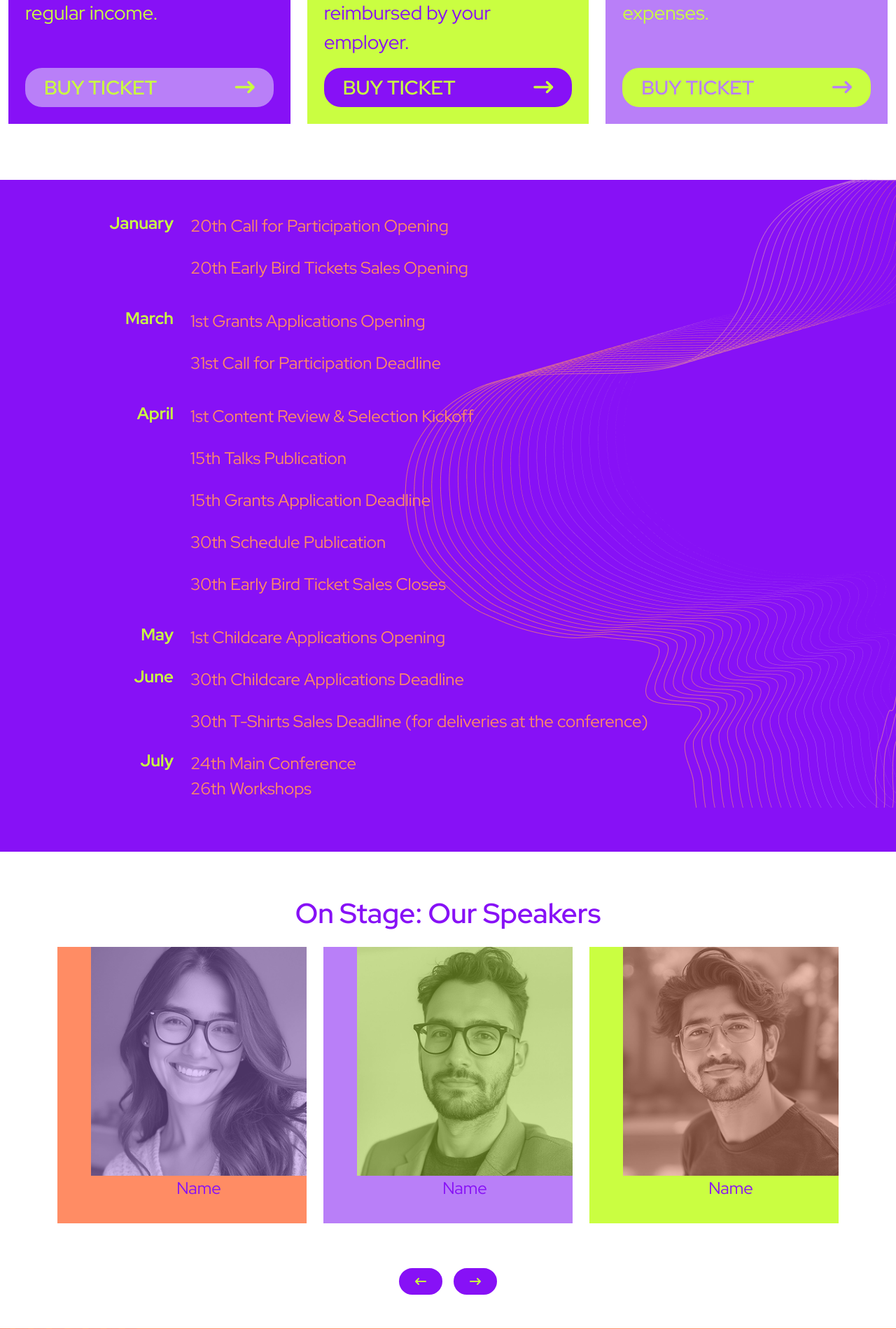
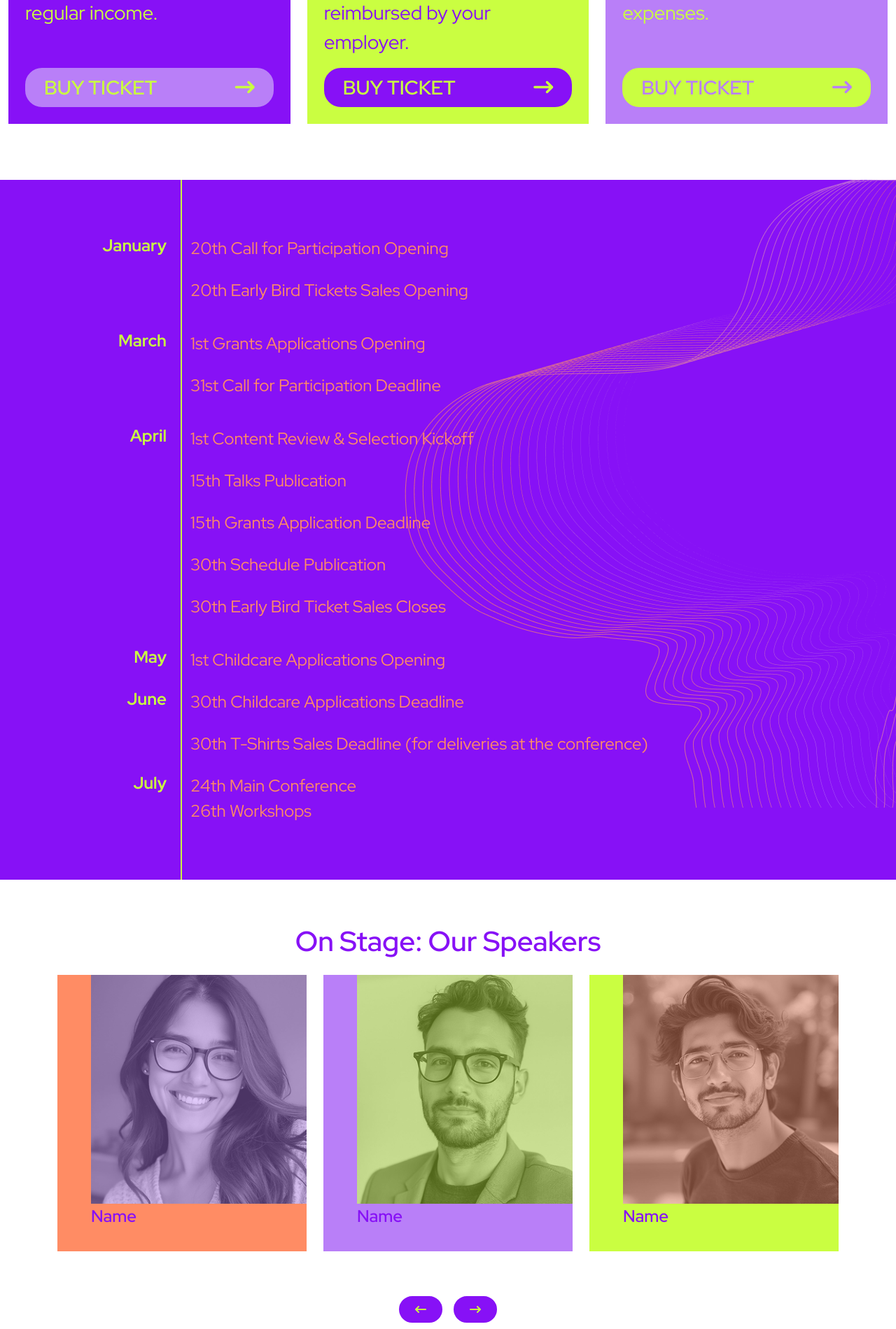
Before and after one commit to pyconpt/2026, a Django app: page / in a window 1280 px wide. Shown: the part 2578-4477 px from the top of the page at 70% size. Run offline with Django 5.2, Linux system fonts and the light colour scheme; parts of the project's set-up code (start-up, migrations or seed data) failed here and were passed over; some libraries are stand-ins or nearby versions.

Commit message:
fix date border and name align

```diff
--- a/pycon_portugal_2026/static/sass/_home.scss
+++ b/pycon_portugal_2026/static/sass/_home.scss
@@ -577,7 +577,10 @@ a:hover {
         }
       }
     }
-
+    p {
+      text-align: left;
+      font-weight: 600;
+    }
     &:nth-child(1) .speaker-information > div:first-child::before {
       background-color: rgba(base.$LightPurple, 0.4); // filtro card 1
     }
@@ -694,6 +697,16 @@ a:hover {
     text-decoration: unset;
   }
 
+  .date-border {
+    border-right: 2px solid base.$Green;
+    padding-right: 20px;
+  }
+  .top-padding {
+    padding-top: 5rem;
+  }
+  .bottom-padding {
+    padding-bottom: 5rem;
+  }
   @media(max-width: 992px) {
     img {
       display: none;
--- a/pycon_portugal_2026/templates/modules/header.html
+++ b/pycon_portugal_2026/templates/modules/header.html
@@ -4,7 +4,7 @@
   <div class="container">
     <a class="navbar-brand d-block d-lg-none" href="{{ home }}">
       <img src="
-              {% block nav_brand %}{% static 'images/logo/logo-pycon2026-green.svg' %}{% endblock %}"
+              {% block nav_brand %}{% static 'images/logo/logo-pycon2026.svg' %}{% endblock %}"
            alt="Logo">
     </a>
     <button class="navbar-toggler" type="button" data-bs-toggle="collapse"
--- a/pycon_portugal_2026/templates/pages/home.html
+++ b/pycon_portugal_2026/templates/pages/home.html
@@ -29,7 +29,7 @@
                     Python communities.
                 </p>
                 <p><strong>Check out last year’s edition </strong>
-                    <button class="btn l-purple-btn ms-3">HERE</button>
+                    <a href="https://2025.pycon.pt/" class="btn l-purple-btn ms-3">HERE</a>
                 </p>
             </div>
         </div>
@@ -122,14 +122,14 @@
             </div>
         </div>
     </div>
-    <div class="container-fluid home-important-dates position-relative pt-5 pb-5">
+    <div class="container-fluid home-important-dates position-relative">
         <img src="{% static "images/home/filler.png" %}" alt="Filler">
         <div class="container">
             <div class="row justify-content-end">
-                <div class="col-12 col-lg-2 pb-4">
+                <div class="col-12 col-lg-2 pb-4 date-border top-padding">
                     <h4 class="green-text">January</h4>
                 </div>
-                <div class="col-12 col-lg-10 d-block pb-4">
+                <div class="col-12 col-lg-10 d-block pb-4 top-padding">
                     <a href="/talks/cfp" class="important-date-link">
                         <p style="margin-bottom: 0!important">
                             20th Call for
@@ -146,7 +146,7 @@
                         </p>
                     </a>
                 </div>
-                <div class="col-12 col-lg-2 pb-4">
+                <div class="col-12 col-lg-2 pb-4 date-border">
                     <h4 class="green-text">March</h4>
                 </div>
                 <div class="col-12 col-lg-10 d-block pb-4">
@@ -161,7 +161,7 @@
                         </p>
                     </a>
                 </div>
-                <div class="col-12 col-lg-2 pb-4">
+                <div class="col-12 col-lg-2 pb-4 date-border">
                     <h4 class="green-text">April</h4>
                 </div>
                 <div class="col-12 col-lg-10 d-block pb-4">
@@ -191,7 +191,7 @@
                         </p>
                     </a>
                 </div>
-                <div class="col-12 col-lg-2 pb-4">
+                <div class="col-12 col-lg-2 pb-4 date-border">
                     <h4>May</h4>
                 </div>
                 <div class="col-12 col-lg-10 d-block pb-4">
@@ -201,7 +201,7 @@
                         </p>
                     </a>
                 </div>
-                <div class="col-12 col-lg-2 pb-4">
+                <div class="col-12 col-lg-2 pb-4 date-border">
                     <h4>June</h4>
                 </div>
                 <div class="col-12 col-lg-10 d-block pb-4">
@@ -216,10 +216,10 @@
                             deliveries at the conference)</p>
                     </a>
                 </div>
-                <div class="col-12 col-lg-2 pb-4">
+                <div class="col-12 col-lg-2 pb-4 date-border">
                     <h4>July</h4>
                 </div>
-                <div class="col-12 col-lg-10 d-block pb-4">
+                <div class="col-12 col-lg-10 d-block bottom-padding">
                     <p style="margin-bottom: 0!important">
                         24th Main Conference
                     </p>
```
Also changed, not shown: pycon_portugal_2026/static/css/project.css (+16 -0 lines), pycon_portugal_2026/static/css/project.min.css.
